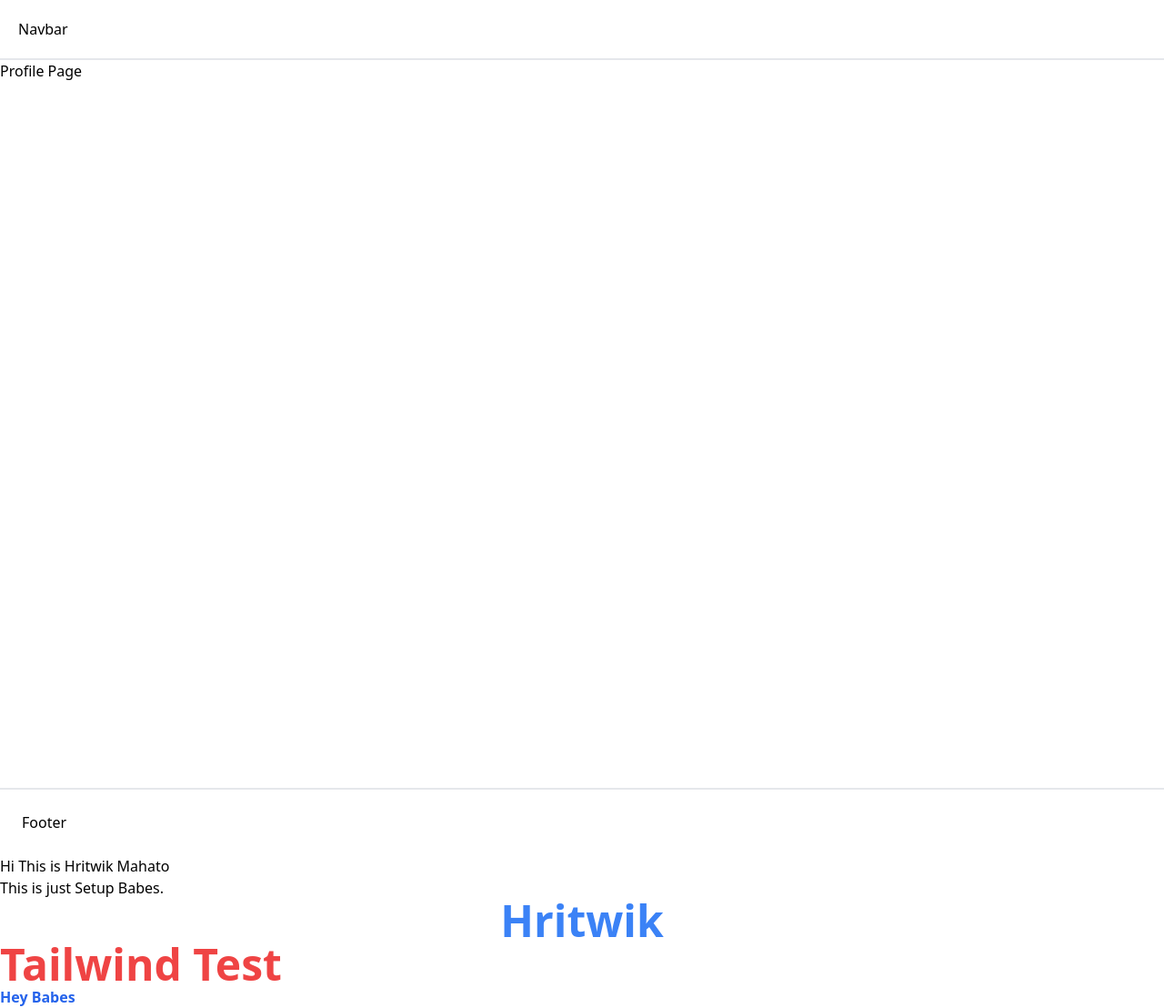
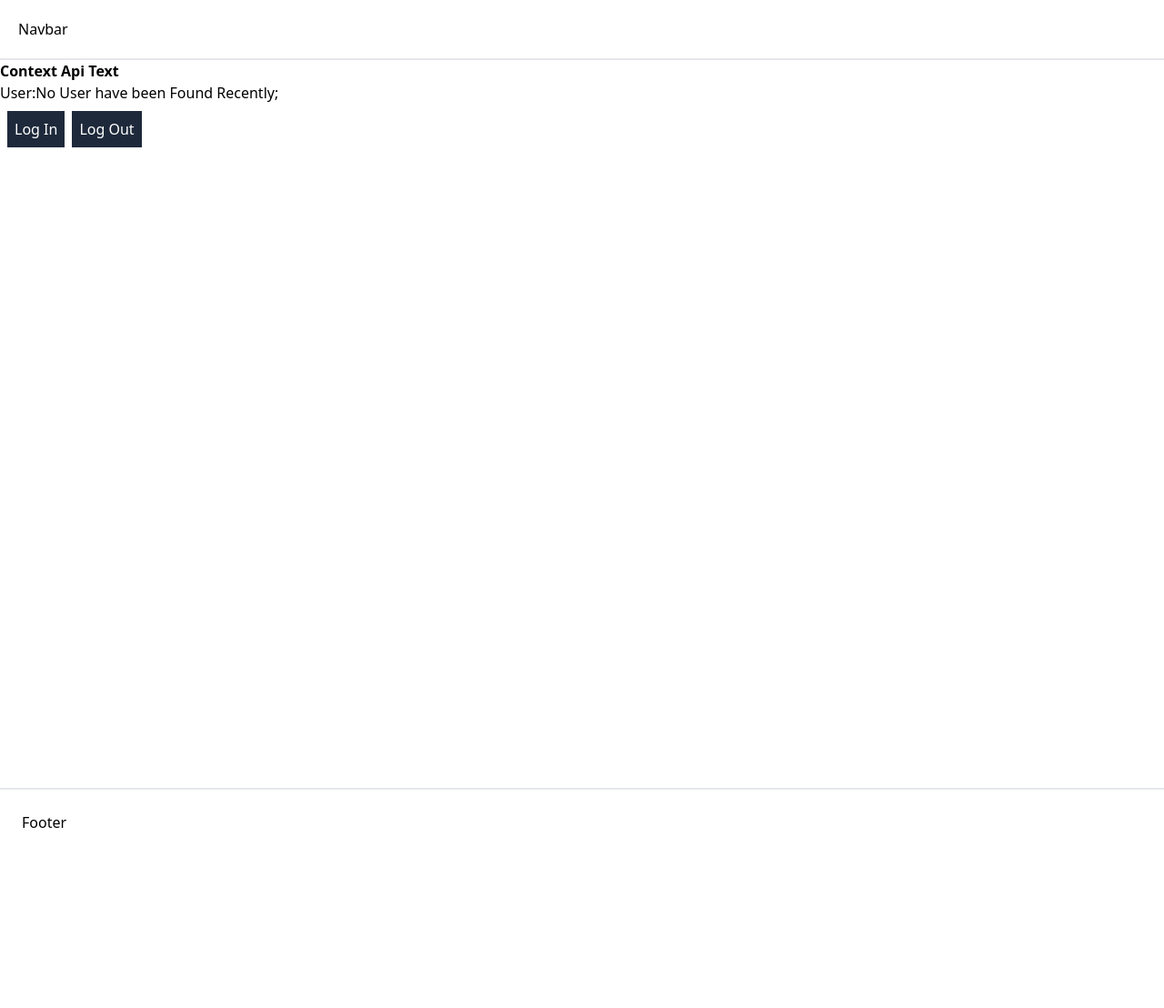
Before and after one commit to Hritwik86/Mern-Blog-App, a React app in the folder Frontend/: page /profile in a window 1280 px wide. Shown: the whole page at 91% size. After the commit the page ends 940 px from the top, so only its background shows below. Built offline with nearby package versions, Linux system fonts and the light colour scheme; the HTML template or start-up script is replaced by a standard one.

Commit message:
set up context api state management system and readmefile has been updated

```diff
--- a/Frontend/src/App.jsx
+++ b/Frontend/src/App.jsx
@@ -1,17 +1,19 @@
 import React from 'react'
 import AppRoutes from './routes/AppRoutes'
+import Profile from './pages/Profile'
 
 const App = () => {
   return (
     <>
     <AppRoutes/>
-    <h1>Hi This is Hritwik Mahato</h1>
+    {/* <Profile/> */}
+    {/* <h1>Hi This is Hritwik Mahato</h1>
     <div>This is just Setup Babes.</div>
     <h2 className='text-5xl font-bold text-center text-blue-500'>Hritwik</h2>
     <h1 className="text-5xl font-bold text-red-500">
       Tailwind Test
     </h1>
-    <h2 className='font-bold text-primary'>Hey Babes</h2>
+    <h2 className='font-bold text-primary'>Hey Babes</h2> */}
     </>
 
 
--- /dev/null
+++ b/Frontend/src/contexts/AuthContext.jsx
@@ -0,0 +1,30 @@
+import React, { createContext, useContext, useState } from 'react'
+
+const AuthContextPart = createContext();
+
+export const AuthProvider = ({children}) =>{
+    const[user,setUser] = useState(null);
+
+    const logIn = (userData) =>{
+        setUser(userData)
+    };
+
+    const logout = () => {
+        setUser(null);
+    };
+
+    return(
+        <AuthContextPart.Provider
+        value={{
+            user,
+            logIn,
+            logout,
+        }}
+        > {children}
+        </AuthContextPart.Provider>
+    );
+};
+
+export const useAuthPart = () => {
+    return useContext(AuthContextPart);
+};
--- a/Frontend/src/main.jsx
+++ b/Frontend/src/main.jsx
@@ -3,11 +3,15 @@ import { createRoot } from 'react-dom/client'
 import {BrowserRouter} from 'react-router-dom'
 import './index.css'
 import App from './App.jsx'
+import { AuthProvider } from './contexts/AuthContext.jsx'
 
 createRoot(document.getElementById('root')).render(
   <StrictMode>
     <BrowserRouter>
-    <App />
+    <AuthProvider>
+       <App />
+    </AuthProvider>
+
     </BrowserRouter>
 
   </StrictMode>,
--- a/Frontend/src/pages/Profile.jsx
+++ b/Frontend/src/pages/Profile.jsx
@@ -1,8 +1,23 @@
 import React from 'react'
+import { useAuthPart } from '../contexts/AuthContext'
 
 const Profile = () => {
+const{user, logIn, logout} = useAuthPart();
+console.log(user); // 👈 Add here
   return (
-    <div>Profile Page</div>
+    // <div>Profile Page</div>
+    <>
+    <h2 className='text-blue font-extrabold'>Context Api Text</h2>
+    <p>
+      User:{user ? user.name: "No User have been Found Recently"};
+    </p>
+    <button className onClick={() => {
+      logIn({
+      name:"Hritwik",
+      })
+    }} className='text-blue p-2 m-2 bg-slate-800 text-white'>Log In</button>
+    <button onClick={logout} className='text-blue p-2 bg-slate-800 text-white'>Log Out</button>
+    </>
   )
 }
 
```
Also changed, not shown: 2 other files (tests, documents, lock files or other folders).
